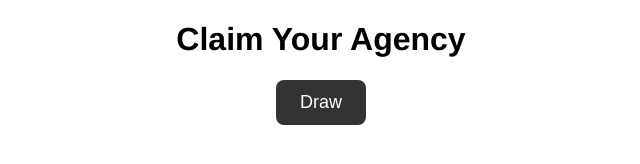
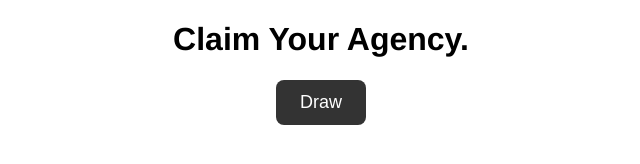
Before and after one commit to unclassifiablecenter/company, a plain HTML site: page index.html in a window 1280 px wide. Shown: the full height of the page, 319-959 px from the left. Drawn offline with Linux system fonts and the light colour scheme.

Commit message:
Update index.html

```diff
--- a/index.html
+++ b/index.html
@@ -49,7 +49,7 @@
   </style>
 </head>
 <body>
-  <h1 id="title">Claim Your Agency</h1>
+  <h1 id="title">Claim Your Agency.</h1>
   <button id="drawBtn" onclick="drawCard()">Draw</button>
   <div id="result"></div>
 
```
